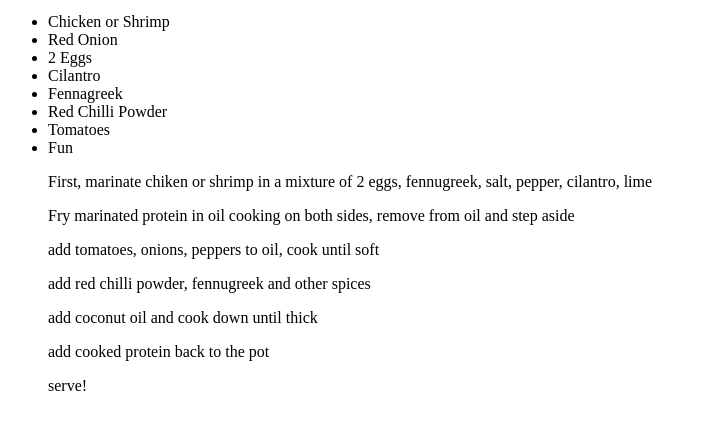
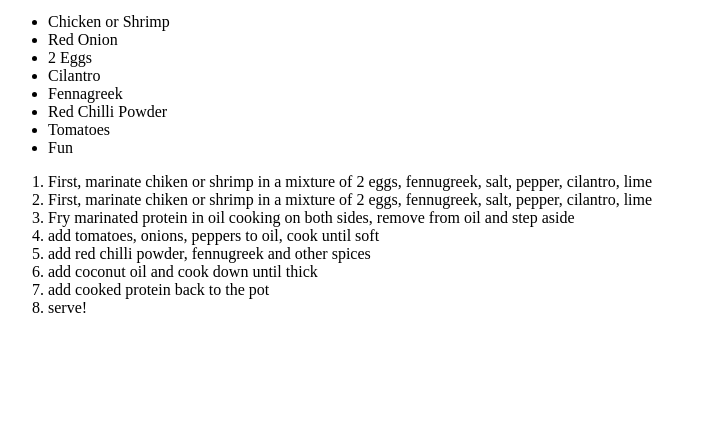
Before and after one commit to coltval/odin-recipes, a plain HTML site: page recipes/scrampchicken.html in a window 1280 px wide. Shown: the part 101-530 px from the top of the page, without its empty margins (0-706 px from the left). Drawn offline with Linux system fonts and the light colour scheme.

Commit message:
changed the instructions to be an ordered list

```diff
--- a/recipes/scrampchicken.html
+++ b/recipes/scrampchicken.html
@@ -17,15 +17,22 @@
         <li>Red Chilli Powder</li>
         <li>Tomatoes</li>
         <li>Fun</li>
+    </ul>
+        <ol>
 
-        <p>First, marinate chiken or shrimp in a mixture of 2 eggs, fennugreek, salt, pepper, cilantro, lime</p>
-        <p>Fry marinated protein in oil cooking on both sides, remove from oil and step aside</p>
-        <p>add tomatoes, onions, peppers to oil, cook until soft</p>
-        <p>add red chilli powder, fennugreek and other spices</p>
-        <p>add coconut oil and cook down until thick</p>
-        <p>add cooked protein back to the pot</p>
-        <p>serve!</p>
 
-    </ul>
+
+        <li>First, marinate chiken or shrimp in a mixture of 2 eggs, fennugreek, salt, pepper, cilantro, lime</li>
+
+        <li>First, marinate chiken or shrimp in a mixture of 2 eggs, fennugreek, salt, pepper, cilantro, lime</li>
+        <li>Fry marinated protein in oil cooking on both sides, remove from oil and step aside</li>
+        <li>add tomatoes, onions, peppers to oil, cook until soft</li>
+        <li>add red chilli powder, fennugreek and other spices</li>
+        <li>add coconut oil and cook down until thick</li>
+        <li>add cooked protein back to the pot</li>
+        <li>serve!</li>
+    </ol>
+
+
 </body>
 </html>
```
